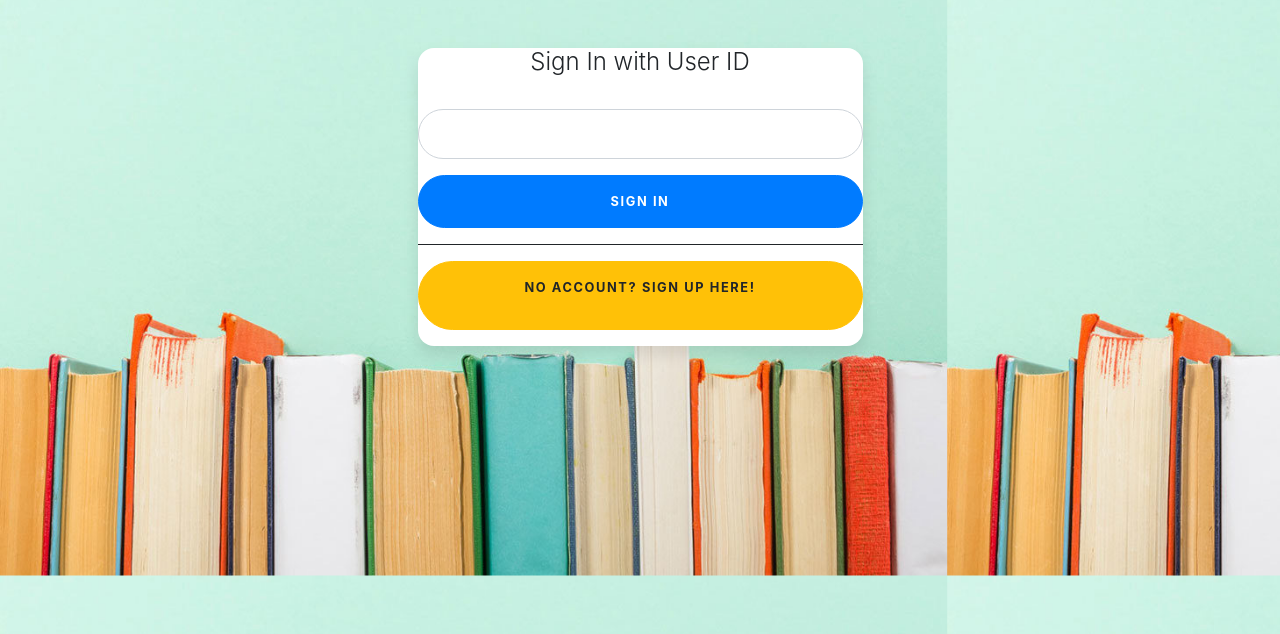
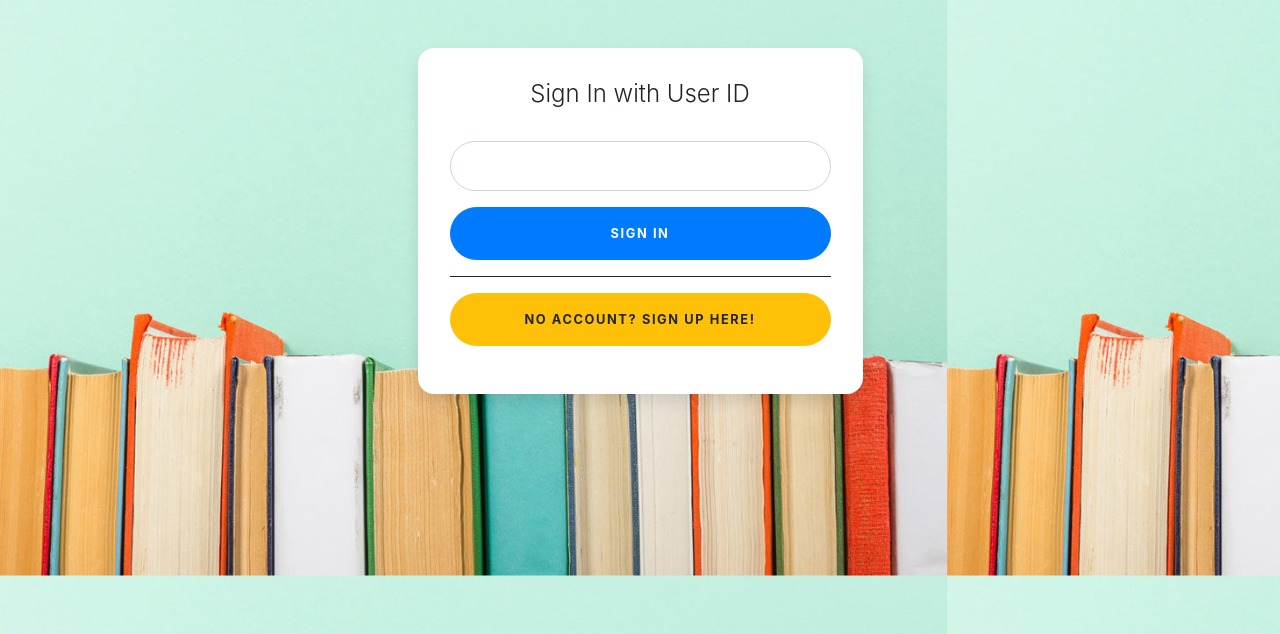
Before and after one commit to FaiZaman/iBooki, a Flask app: page / in a window 1280 px wide. Shown: the part 56-690 px from the top of the page. Run offline with Flask 2, Linux system fonts and the light colour scheme; some libraries are stand-ins or nearby versions.

Commit message:
Fixed bug in signup box and made it dynamic

```diff
--- a/static/js/frontend.js
+++ b/static/js/frontend.js
@@ -11,8 +11,15 @@ $(document).ready(function(){
 
     })
 
+    $(".sign-up").on('click', function(){
+        $(".card-body-signin").hide();
+        $(".card-body-signup").show();
+    })
 
-
+    $(".sign-in").on('click', function(){
+        $(".card-body-signup").hide();
+        $(".card-body-signin").show();
+    })
 
 
 
--- a/templates/index.html
+++ b/templates/index.html
@@ -33,21 +33,21 @@
         <div class="row">
         <div class="col-sm-9 col-md-7 col-lg-5 mx-auto">
             <div class="card card-signin my-5">
-                <div class="card-body-signin">
+                <div class="card-body card-body-signin">
                     <h5 class="card-title text-center">Sign In with User ID</h5>
                     <form class="form-signin">
                         <div class="form-label-group">
                             <input type="text" id="userID" class="form-control" placeholder="User ID" required>
                         </div>
 
-                        <button class="btn btn-primary btn-block text-uppercase" type="submit">Sign in</button>
+                        <button class="btn btn-primary btn-block text-uppercase" type="submit">Sign In</button>
                         <hr style="border-top:1px solid">
-                        <button class="btn btn-warning btn-block text-uppercase">No account? Sign up here!</p>
+                        <button class="btn btn-warning btn-block text-uppercase sign-up">No account? Sign up here!</button>
                     </form>
                 </div>
-                <!--
-                <div class="card-body-signup">
-                    <h5 class="card-title text-center">Sign Up</h5>
+
+                <div class="card-body card-body-signup">
+                    <h5 class="card-title text-center">Sign Up with User ID</h5>
                     <form class="form-signin">
                         <div class="form-label-group">
                             <input type="text" id="userID" class="form-control" placeholder="User ID" required>
@@ -55,8 +55,9 @@
 
                         <button class="btn btn-primary btn-block text-uppercase" type="submit">Sign Up</button>
                         <hr style="border-top:1px solid">
+                        <button class="btn btn-warning btn-block text-uppercase sign-in">Sign In</button>
                     </form>
-                </div>-->
+                </div>
             </div>
         </div>
         </div>
```
